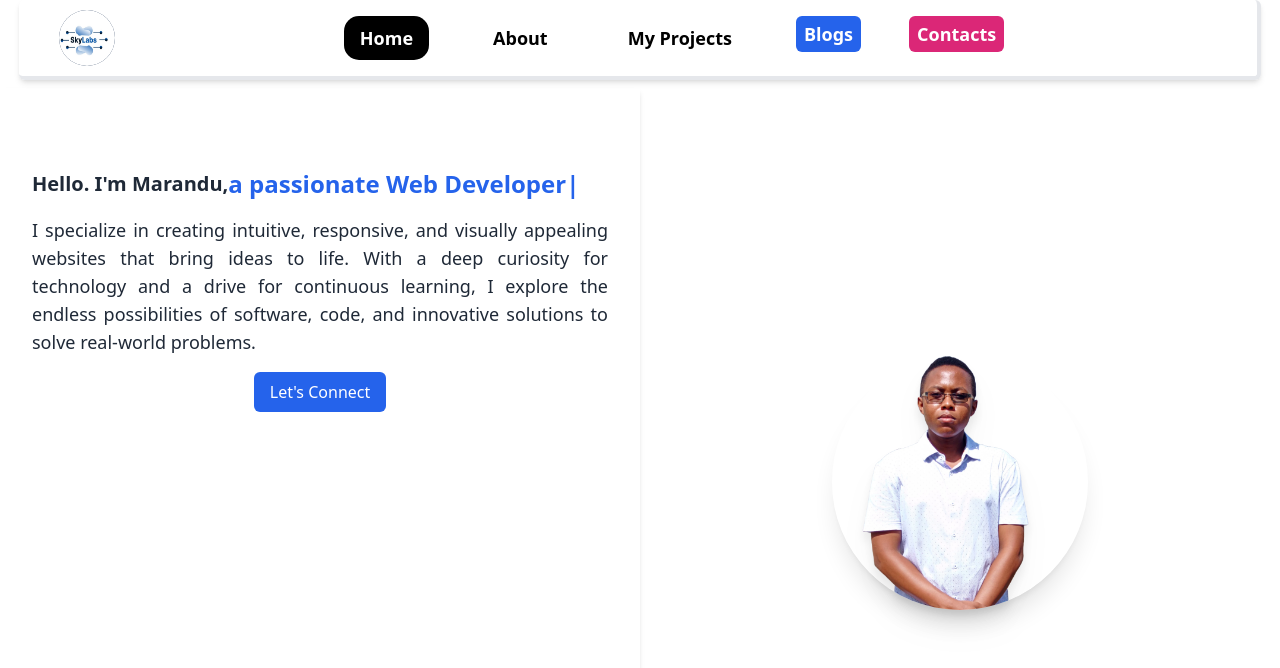
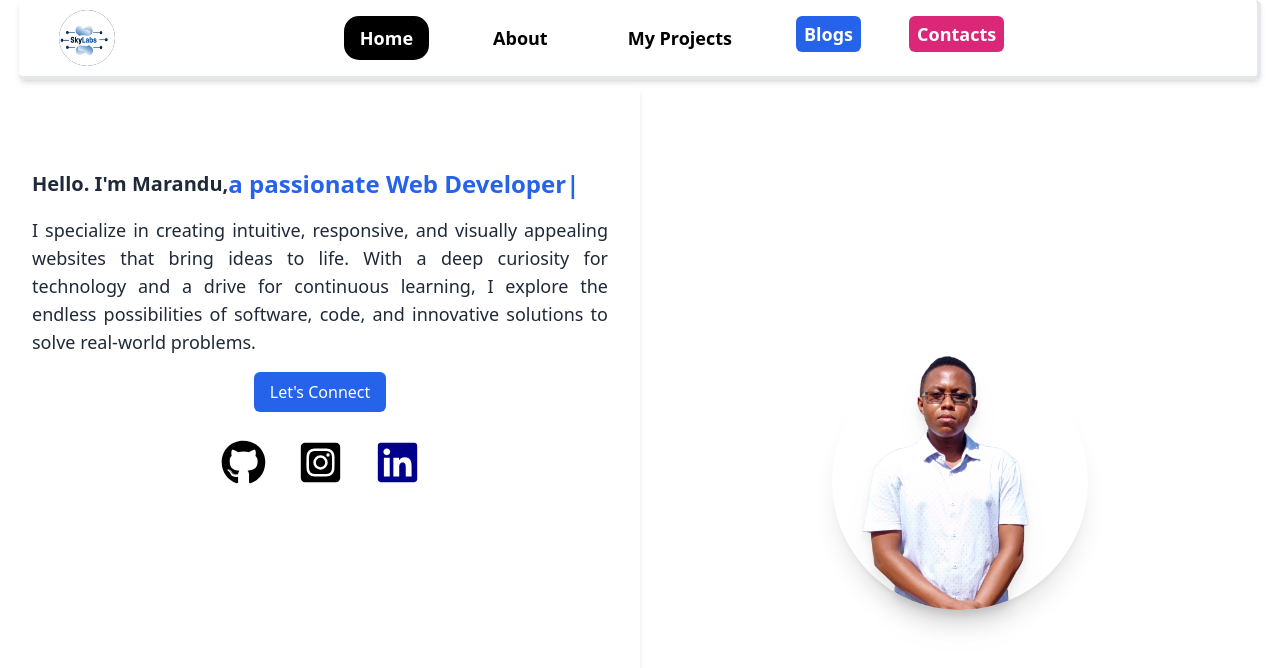
Before and after one commit to marandu3/PORTIFOLIO, a React (Vite) app: page / in a window 1280 px wide. Shown: the top 668 px of the page. Built offline with nearby package versions, Linux system fonts and the light colour scheme.

Commit message:
socials for large devices

```diff
--- a/src/components/Landing.jsx
+++ b/src/components/Landing.jsx
@@ -49,6 +49,12 @@ function Home() {
               <span>Let's Connect</span>
             </button>
           </div>
+
+          <div className="flex  justify-center gap-8 mt-7">
+            <FaGithub size={45} onClick={()=>window.open("https://www.github.com/marandu3")}/>
+            <FaInstagramSquare size={45} onClick={()=>window.open("https://www.instagram.com/_m32003")}/>
+            <FaLinkedin size={45} color="darkblue"/>
+          </div>
         </div>
       </div>
 
```
